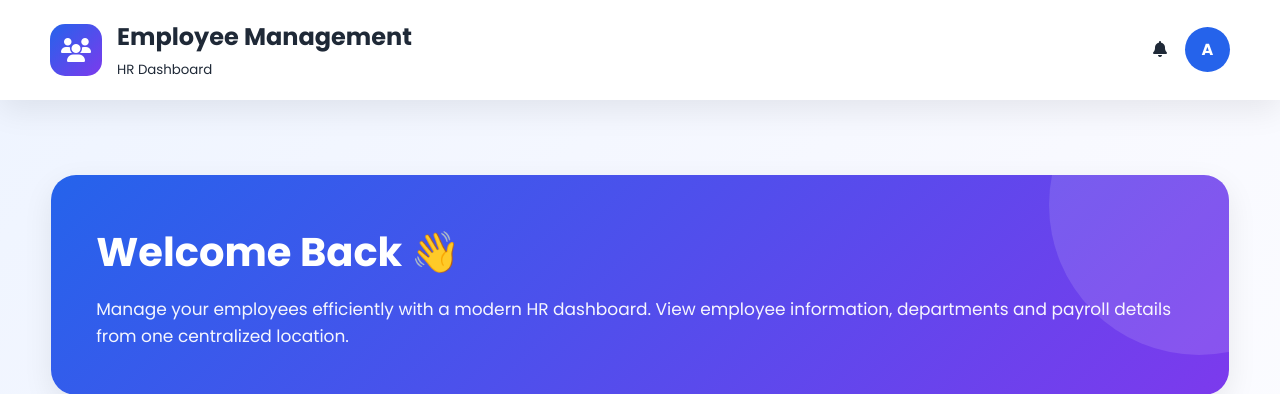
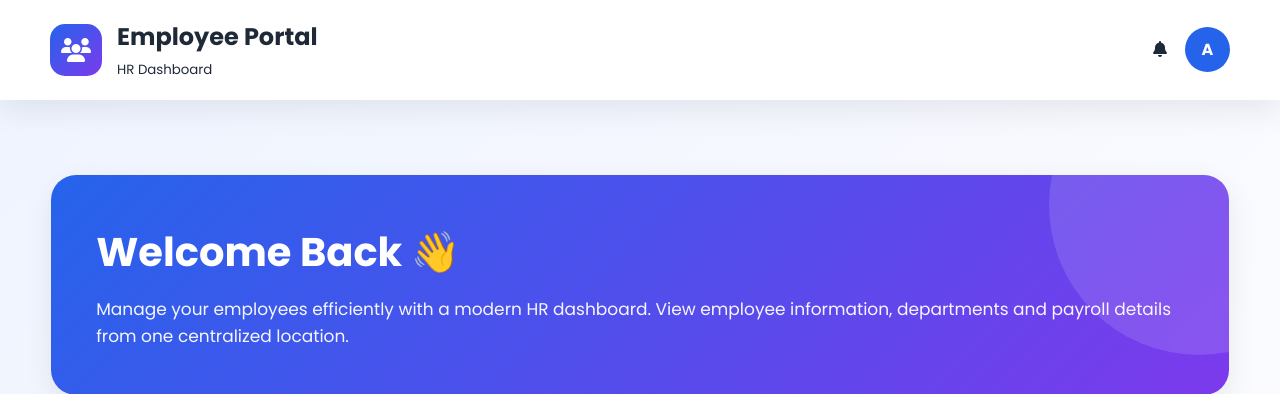
Before and after one commit to VISHAL-S26/employee-management, a Flask app: page / in a window 1280 px wide. Shown: the top 394 px of the page. Run offline with Flask 3, Linux system fonts and the light colour scheme.

Commit message:
Update index.html

```diff
--- a/employee-management/templates/index.html
+++ b/employee-management/templates/index.html
@@ -37,7 +37,7 @@
 
         <div>
 
-            <h2>Employee Management</h2>
+            <h2>Employee Portal</h2>
 
             <small>HR Dashboard</small>
 
```
